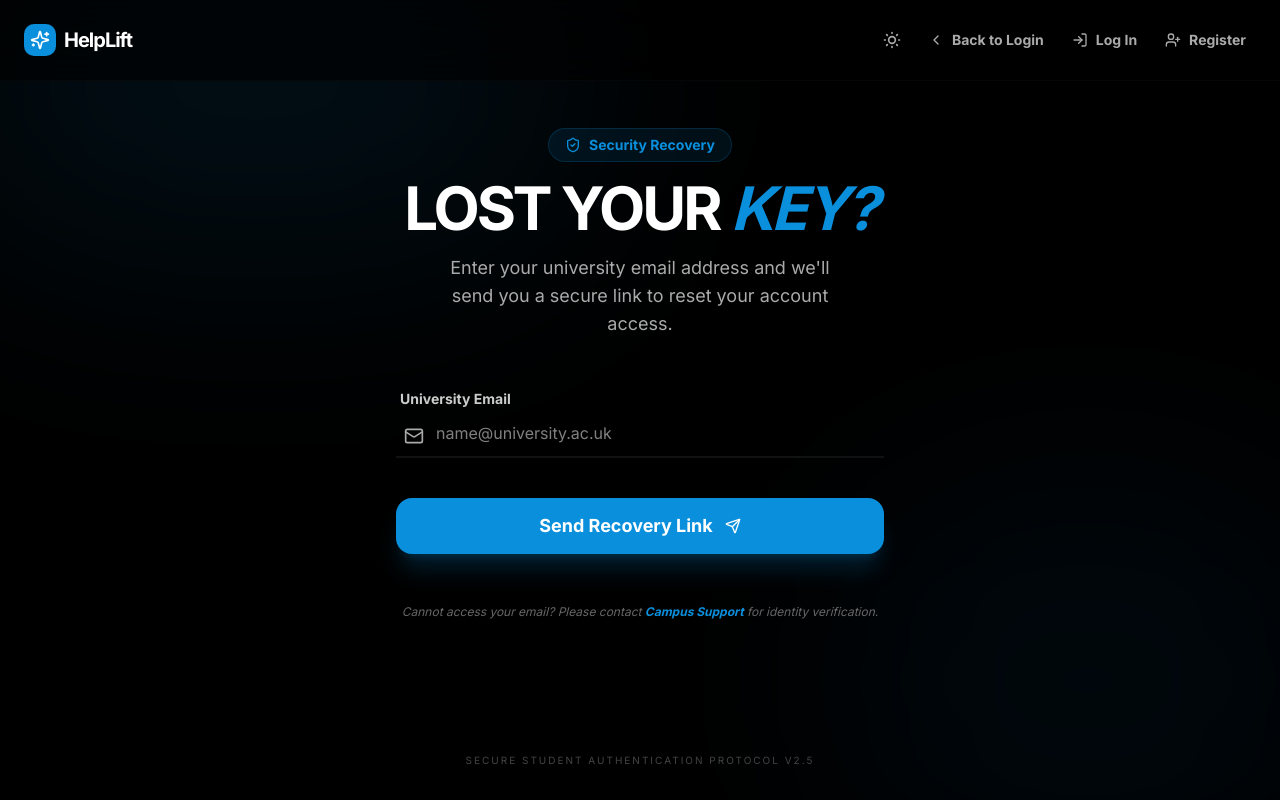
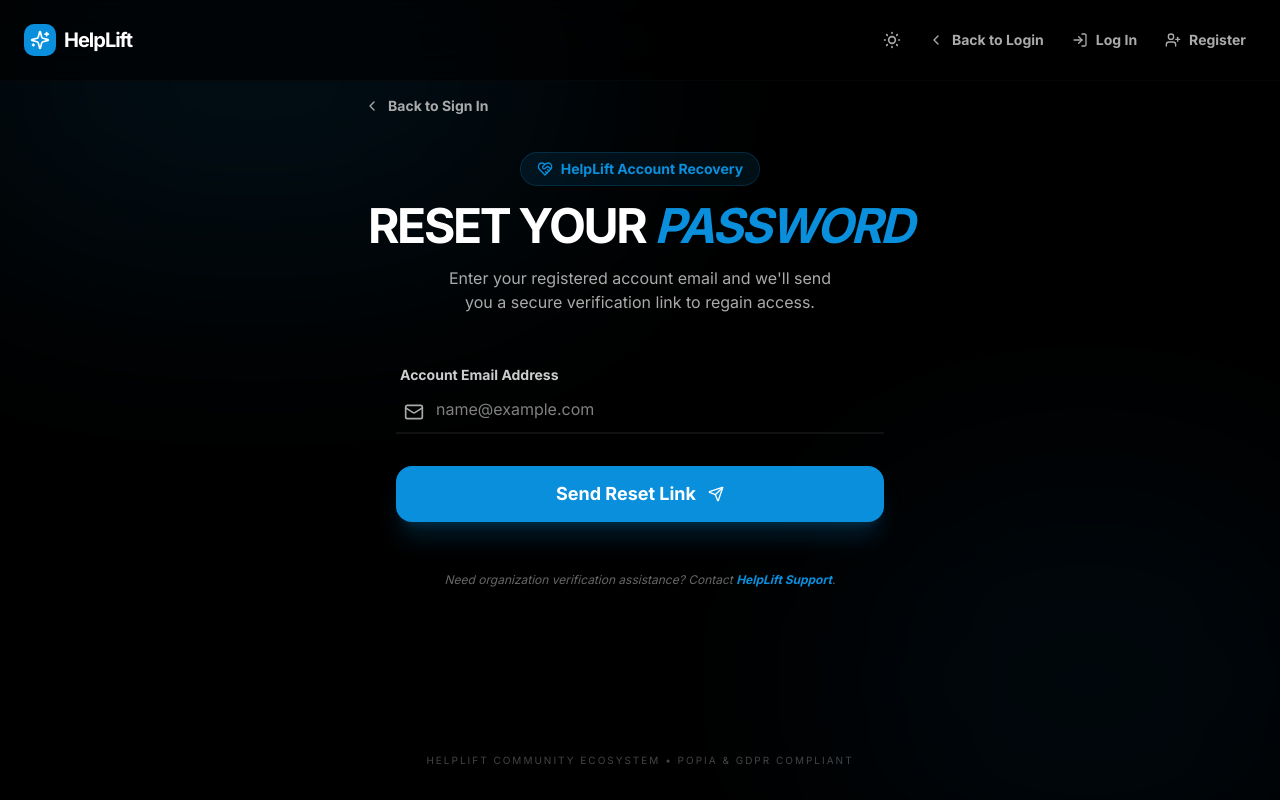
Before and after one commit to Shakira2022/HelpLift, a Next.js app in the folder Frontend/: page /forgot-password in a window 1280 px wide. Built offline with nearby package versions, Linux system fonts and the light colour scheme.

Commit message:
Update forgot password flow

```diff
--- a/Frontend/app/forgot-password/page.tsx
+++ b/Frontend/app/forgot-password/page.tsx
@@ -4,14 +4,12 @@ import { useState, useEffect } from "react"
 import { useRouter } from "next/navigation"
 import Link from "next/link"
 import { Button } from "@/components/ui/button"
-import { Input } from "@/components/ui/input"
 import {
   Mail,
   ChevronLeft,
-  Sparkles,
   Loader2,
   Send,
-  ShieldCheck
+  HeartHandshake
 } from "lucide-react"
 
 export default function ForgotPasswordPage() {
@@ -33,7 +31,7 @@ export default function ForgotPasswordPage() {
     e.preventDefault()
     setIsLoading(true)
 
-    // Simulate API call for password reset
+    // API integration point for backend JWT reset link
     await new Promise((resolve) => setTimeout(resolve, 2000))
 
     setIsLoading(false)
@@ -48,38 +46,49 @@ export default function ForgotPasswordPage() {
       <div className="absolute bottom-[-10%] right-[-5%] w-[40%] h-[50%] bg-primary/5 rounded-full blur-[100px] pointer-events-none" />
 
       {/* --- MAIN CONTENT --- */}
-      <main className="flex-1 w-full max-w-[600px] px-6 pb-10 pt-32 flex flex-col items-center z-20">
+      <main className="flex-1 w-full max-w-[600px] px-6 pb-10 pt-24 flex flex-col items-center z-20">
+
+        {/* BACK TO LOGIN LINK */}
+        <div className="w-full mb-8">
+          <Link
+            href="/login"
+            className="inline-flex items-center gap-2 text-sm font-semibold text-muted-foreground hover:text-primary transition-colors"
+          >
+            <ChevronLeft className="w-4 h-4" />
+            Back to Sign In
+          </Link>
+        </div>
 
         {!isSubmitted ? (
           <div className="w-full animate-in fade-in slide-in-from-bottom-4 duration-700">
             {/* WELCOME/INFO SECTION */}
             <div className="text-center space-y-4 mb-12">
               <div className="inline-flex items-center gap-2 px-4 py-1.5 rounded-full bg-primary/10 border border-primary/20 text-primary text-sm font-semibold mx-auto">
-                <ShieldCheck className="w-4 h-4" />
-                <span>Security Recovery</span>
+                <HeartHandshake className="w-4 h-4" />
+                <span>HelpLift Account Recovery</span>
               </div>
 
-              <h1 className="text-5xl md:text-6xl font-black tracking-tighter text-foreground leading-none">
-                LOST YOUR <span className="text-primary italic">KEY?</span>
+              <h1 className="text-4xl md:text-5xl font-black tracking-tighter text-foreground leading-none uppercase">
+                Reset Your <span className="text-primary italic">Password</span>
               </h1>
 
-              <p className="text-muted-foreground text-lg max-w-sm mx-auto">
-                Enter your university email address and we'll send you a secure link to reset your account access.
+              <p className="text-muted-foreground text-base max-w-sm mx-auto">
+                Enter your registered account email and we'll send you a secure verification link to regain access.
               </p>
             </div>
 
             {/* FORM SECTION */}
             <div className="w-full px-4 md:px-8">
-              <form onSubmit={handleSubmit} className="space-y-10">
+              <form onSubmit={handleSubmit} className="space-y-8">
                 <div className="space-y-2">
-                  <label className="text-sm font-bold text-foreground/80 ml-1">University Email</label>
+                  <label className="text-sm font-bold text-foreground/80 ml-1">Account Email Address</label>
                   <div className="relative group">
                     <div className="absolute left-0 bottom-3 pl-2">
                       <Mail className="h-5 w-5 text-muted-foreground group-focus-within:text-primary transition-colors" />
                     </div>
                     <input
                       type="email"
-                      placeholder="name@university.ac.uk"
+                      placeholder="name@example.com"
                       className="flex w-full pl-10 h-12 bg-transparent border-0 border-b-2 border-border focus:ring-0 focus:outline-none focus:border-primary transition-all text-foreground"
                       value={email}
                       onChange={(e) => setEmail(e.target.value)}
@@ -100,7 +109,7 @@ export default function ForgotPasswordPage() {
                     </div>
                   ) : (
                     <div className="flex items-center gap-3">
-                      Send Recovery Link
+                      Send Reset Link
                       <Send className="h-4 w-4" />
                     </div>
                   )}
@@ -109,7 +118,7 @@ export default function ForgotPasswordPage() {
 
               <div className="mt-12 text-center">
                 <p className="text-xs text-muted-foreground/60 leading-relaxed italic">
-                  Cannot access your email? Please contact <span className="text-primary font-bold cursor-pointer hover:underline">Campus Support</span> for identity verification.
+                  Need organization verification assistance? Contact <span className="text-primary font-bold cursor-pointer hover:underline">HelpLift Support</span>.
                 </p>
               </div>
             </div>
@@ -122,9 +131,9 @@ export default function ForgotPasswordPage() {
             </div>
 
             <div className="space-y-3">
-              <h2 className="text-4xl font-black tracking-tight">Check your Inbox</h2>
-              <p className="text-muted-foreground text-lg">
-                A secure recovery link has been sent to <br />
+              <h2 className="text-3xl font-black tracking-tight">Check Your Email</h2>
+              <p className="text-muted-foreground text-base">
+                A secure password reset link has been sent to <br />
                 <span className="text-foreground font-bold underline decoration-primary/30 decoration-2">{email}</span>
               </p>
             </div>
@@ -138,7 +147,7 @@ export default function ForgotPasswordPage() {
                 Try a different email
               </Button>
               <p className="text-sm text-muted-foreground">
-                Didn't receive it? Check your spam or <span className="text-primary font-bold cursor-pointer hover:underline">Resend</span>
+                Didn't receive it? Check your spam folder or <span className="text-primary font-bold cursor-pointer hover:underline">Resend link</span>
               </p>
             </div>
           </div>
@@ -148,7 +157,7 @@ export default function ForgotPasswordPage() {
       {/* FOOTER STRIP */}
       <footer className="w-full py-8 text-center mt-auto">
          <p className="text-[10px] text-muted-foreground/40 uppercase tracking-[0.2em]">
-            Secure Student Authentication Protocol v2.5
+            HelpLift Community Ecosystem • POPIA & GDPR Compliant
          </p>
       </footer>
     </div>
--- a/Frontend/app/layout.tsx
+++ b/Frontend/app/layout.tsx
@@ -48,7 +48,7 @@ export default function RootLayout({
 }) {
   return (
     <html lang="en" suppressHydrationWarning>
-      <body className={`${geist.variable} ${geistMono.variable} font-sans antialiased`}>
+      <body className={`${geist.variable} ${geistMono.variable} font-sans antialiased`} suppressHydrationWarning>
         <ThemeProvider
           attribute="class"
           defaultTheme="system"
--- a/Frontend/app/login/page.tsx
+++ b/Frontend/app/login/page.tsx
@@ -128,6 +128,14 @@ export default function LoginPage() {
           </div>
         </div>
 
+<div className="flex items-center justify-end">
+  <Link
+    href="/forgot-password"
+    className="text-sm font-semibold text-primary hover:underline transition-colors"
+  >
+    Forgot password?
+  </Link>
+</div>
         <Button
           type="submit"
           className="w-full py-6 bg-slate-900 hover:bg-slate-800 text-white font-bold rounded-full shadow-lg transition-all"
--- a/Frontend/app/verify-email/page.tsx
+++ b/Frontend/app/verify-email/page.tsx
@@ -2,7 +2,7 @@
 
 import { useState, Suspense } from "react"
 import { useRouter } from "next/navigation"
-import { CheckCircle2, XCircle, Loader2, ArrowRight, Sparkles, ShieldCheck } from "lucide-react"
+import { CheckCircle2, XCircle, Loader2, Sparkles, ShieldCheck, HeartHandshake } from "lucide-react"
 import { Button } from "@/components/ui/button"
 import { Input } from "@/components/ui/input"
 
@@ -10,7 +10,7 @@ function VerifyEmailContent() {
   const router = useRouter()
   const [token, setToken] = useState("")
   const [status, setStatus] = useState<'idle' | 'loading' | 'success' | 'error'>('idle')
-  const [message, setMessage] = useState("We are verifying your credentials with the UniHive network...")
+  const [message, setMessage] = useState("We are verifying your credentials with the HelpLift network...")
 
   const handleVerify = async (e: React.FormEvent) => {
     e.preventDefault()
@@ -40,108 +40,134 @@ function VerifyEmailContent() {
   }
 
   return (
-    <div className="relative min-h-screen w-full flex flex-col items-center justify-center bg-background text-foreground overflow-hidden px-6">
+    <div className="relative min-h-screen w-full flex flex-col items-center bg-background overflow-x-hidden">
 
-      {/* Background Decorative Glows - Kept Exactly the same */}
+      {/* --- BACKGROUND DECORATIONS --- */}
       <div className="absolute top-[-10%] left-[-5%] w-[50%] h-[40%] bg-primary/10 rounded-full blur-[120px] pointer-events-none" />
       <div className="absolute bottom-[-10%] right-[-5%] w-[40%] h-[50%] bg-primary/5 rounded-full blur-[100px] pointer-events-none" />
 
-      <main className="w-full max-w-[550px] z-20 flex flex-col items-center">
+      {/* --- MAIN CONTENT --- */}
+      <main className="flex-1 w-full max-w-[600px] px-6 pb-10 pt-24 flex flex-col items-center z-20">
 
-        {/* Header Section - Kept Exactly the same */}
-        <div className="text-center space-y-4 mb-10 animate-in fade-in slide-in-from-bottom-4 duration-700">
-          <h1 className="text-5xl md:text-6xl font-black tracking-tighter text-foreground leading-none">
-            ACCOUNT <span className="text-primary italic">VERIFICATION.</span>
+        {!isSubmittedOrProcessingLayout(status) ? (
+          <div className="w-full animate-in fade-in slide-in-from-bottom-4 duration-700">
+            {/* WELCOME/INFO SECTION */}
+            <div className="text-center space-y-4 mb-12">
+              <div className="inline-flex items-center gap-2 px-4 py-1.5 rounded-full bg-primary/10 border border-primary/20 text-primary text-sm font-semibold mx-auto">
+                <HeartHandshake className="w-4 h-4" />
+                <span>HelpLift Account Verification</span>
+              </div>
+
+              <h1 className="text-4xl md:text-5xl font-black tracking-tighter text-foreground leading-none uppercase">
+                Verify Your <span className="text-primary italic">Account</span>
               </h1>
-          <p className="text-muted-foreground text-lg">
-            Finalizing your secure access to UniHive.
+
+              <p className="text-muted-foreground text-base max-w-sm mx-auto">
+                Enter your secure verification code to finalize your access to the platform.
               </p>
             </div>
 
-        {/* Status Card - Styling preserved, logic added */}
-        <div className="w-full p-10 bg-card border border-border rounded-3xl shadow-2xl shadow-primary/5 text-center space-y-8 animate-in zoom-in-95 duration-500">
-
-          {status === 'loading' && (
-            <div className="flex flex-col items-center gap-6 py-4">
+            {/* FORM SECTION */}
+            <div className="w-full px-4 md:px-8">
+              {status === 'loading' ? (
+                <div className="flex flex-col items-center gap-6 py-12">
                   <div className="relative">
                     <Loader2 className="w-16 h-16 text-primary animate-spin" />
                     <Sparkles className="absolute -top-2 -right-2 w-6 h-6 text-primary animate-pulse" />
                   </div>
-              <div className="space-y-2">
+                  <div className="space-y-2 text-center">
                     <h3 className="text-xl font-bold tracking-tight">System Check</h3>
-                <p className="text-muted-foreground text-sm max-w-[280px] mx-auto">Verifying your token...</p>
+                    <p className="text-muted-foreground text-sm max-w-[280px] mx-auto">{message}</p>
                   </div>
                 </div>
-          )}
-
-          {status === 'idle' && (
-            <form onSubmit={handleVerify} className="space-y-6 text-left">
-               <div className="space-y-2 group">
-                <label className="text-xs font-black uppercase tracking-widest text-foreground/60 ml-1">Verification Token</label>
-                <div className="relative">
-                  <ShieldCheck className="absolute left-0 bottom-3 h-5 w-5 text-muted-foreground group-focus-within:text-primary transition-colors" />
+              ) : (
+                <form onSubmit={handleVerify} className="space-y-8">
+                  <div className="space-y-2">
+                    <label className="text-sm font-bold text-foreground/80 ml-1">Verification Token</label>
+                    <div className="relative group">
+                      <div className="absolute left-0 bottom-3 pl-2">
+                        <ShieldCheck className="h-5 w-5 text-muted-foreground group-focus-within:text-primary transition-colors" />
+                      </div>
                       <Input
                         placeholder="Paste your code from email..."
                         value={token}
                         onChange={(e) => setToken(e.target.value)}
-                    className="pl-8 h-12 bg-transparent border-0 border-b-2 border-border focus-visible:ring-0 focus-visible:border-primary rounded-none transition-all font-mono"
+                        className="flex w-full pl-10 h-12 bg-transparent border-0 border-b-2 border-border focus-visible:ring-0 focus-visible:outline-none focus-visible:border-primary transition-all text-foreground rounded-none font-mono"
                         required
                       />
                     </div>
                   </div>
+
                   <Button
                     type="submit"
-                className="w-full h-14 bg-primary hover:bg-primary/90 text-primary-foreground font-black text-lg rounded-2xl transition-all shadow-xl shadow-primary/20"
+                    className="w-full h-14 bg-primary hover:bg-primary/90 text-primary-foreground font-bold text-lg rounded-2xl transition-all shadow-xl shadow-primary/20 active:scale-[0.98]"
                   >
                     Complete Verification
                   </Button>
                 </form>
               )}
 
-          {status === 'success' && (
-            <div className="flex flex-col items-center gap-6">
-              <div className="p-4 bg-primary/10 rounded-full animate-bounce">
-                <CheckCircle2 className="w-16 h-16 text-primary" />
+              {status === 'error' && (
+                <div className="mt-8 p-4 bg-red-500/10 border border-red-500/20 rounded-2xl text-center space-y-3 animate-in fade-in">
+                  <div className="flex items-center justify-center gap-2 text-red-600 font-bold">
+                    <XCircle className="w-5 h-5" />
+                    <span>Verification Failed</span>
                   </div>
-              <div className="space-y-3">
-                <h2 className="text-3xl font-black text-foreground tracking-tight">SUCCESS!</h2>
-                <p className="text-muted-foreground font-medium leading-relaxed italic underline decoration-primary/30 underline-offset-4">
-                  {message}
-                </p>
-                <div className="pt-4 flex flex-col items-center gap-2">
-                    <Loader2 className="w-5 h-5 text-primary/40 animate-spin" />
-                    <p className="text-[10px] text-muted-foreground uppercase tracking-widest font-black">Redirecting to login</p>
-                </div>
-              </div>
-            </div>
-          )}
-
-          {status === 'error' && (
-            <div className="flex flex-col items-center gap-6">
-              <div className="p-4 bg-red-100 rounded-full">
-                <XCircle className="w-16 h-16 text-red-600" />
-              </div>
-              <div className="space-y-2">
-                <h2 className="text-2xl font-black text-foreground tracking-tight">VERIFICATION FAILED</h2>
-                <p className="text-muted-foreground text-sm px-4">{message}</p>
-              </div>
+                  <p className="text-sm text-muted-foreground">{message}</p>
                   <Button
+                    variant="outline"
                     onClick={() => setStatus('idle')}
-                className="w-full h-12 bg-primary hover:bg-primary/90 text-primary-foreground font-bold rounded-2xl transition-all"
+                    className="rounded-full px-6 border-border hover:bg-muted text-xs font-bold"
                   >
                     Try Again
                   </Button>
                 </div>
               )}
+
+              <div className="mt-12 text-center">
+                <p className="text-xs text-muted-foreground/60 leading-relaxed italic">
+                  Need organization verification assistance? Contact <span className="text-primary font-bold cursor-pointer hover:underline">HelpLift Support</span>.
+                </p>
+              </div>
+            </div>
+          </div>
+        ) : (
+          /* SUCCESS STATE */
+          <div className="w-full text-center space-y-8 animate-in zoom-in-95 duration-500 pt-10">
+            <div className="w-20 h-20 bg-primary/10 rounded-[2.5rem] flex items-center justify-center mx-auto border-2 border-primary/20">
+              <CheckCircle2 className="w-10 h-10 text-primary animate-bounce" />
             </div>
 
-        {/* Footer Text - Kept Exactly the same */}
-        <p className="mt-8 text-[11px] text-center text-muted-foreground/60 leading-relaxed max-w-sm mx-auto">
-          Need help? Contact our support team or check our Safety Charter for verification guidelines.
+            <div className="space-y-3">
+              <h2 className="text-3xl font-black tracking-tight uppercase">Success!</h2>
+              <p className="text-muted-foreground text-base max-w-sm mx-auto">
+                {message}
               </p>
+            </div>
+
+            <div className="pt-4 space-y-4">
+              <div className="flex flex-col items-center gap-2">
+                <Loader2 className="w-5 h-5 text-primary/40 animate-spin" />
+                <p className="text-[10px] text-muted-foreground uppercase tracking-[0.2em] font-black">Redirecting to login</p>
+              </div>
+            </div>
+          </div>
+        )}
       </main>
+
+      {/* FOOTER STRIP */}
+      <footer className="w-full py-8 text-center mt-auto">
+         <p className="text-[10px] text-muted-foreground/40 uppercase tracking-[0.2em]">
+            HelpLift Community Ecosystem • POPIA & GDPR Compliant
+         </p>
+      </footer>
     </div>
   )
+}
+
+// Helper to check layout state views cleanly
+function isSubmittedOrProcessingLayout(status: string) {
+  return status === 'success'
 }
 
 export default function VerifyEmailPage() {
```
Lines whose indentation alone changed are shown as unchanged.
